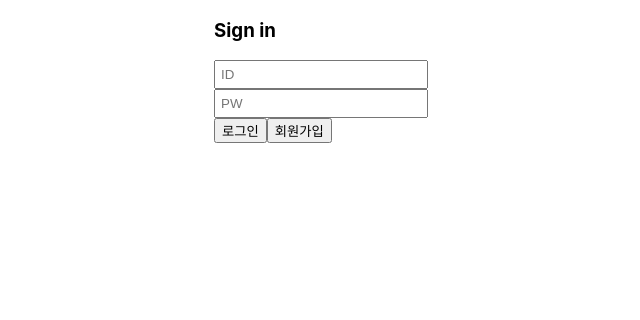
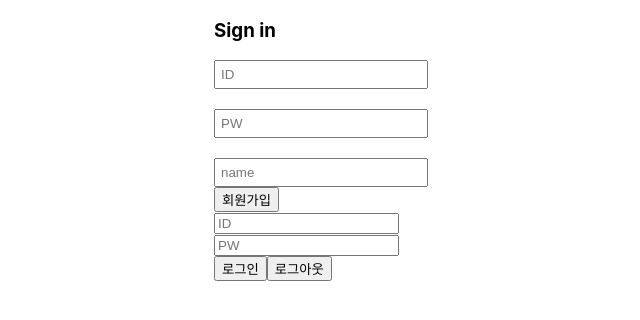
Before and after one commit to tjrgh21/DB_Study_front, a React (Create React App) app: page /Login in a window 1280 px wide. Shown: the top 320 px of the page, without its empty margins (319-959 px from the left). Built offline with nearby package versions, Linux system fonts and the light colour scheme.

Commit message:
login, logout, signup done

```diff
--- a/package.json
+++ b/package.json
@@ -3,6 +3,7 @@
   "version": "0.1.0",
   "private": true,
   "dependencies": {
+    "axios": "^1.7.9",
     "cra-template": "1.2.0",
     "react": "^19.0.0",
     "react-dom": "^19.0.0",
--- a/src/components/Login.jsx
+++ b/src/components/Login.jsx
@@ -1,16 +1,105 @@
-import React from "react";
+import React, { useState } from "react";
 import "../styles/Login.css";
+import axios from "axios";
+
+//axios 기본 설정
+axios.defaults.withCredentials = true;
 
 function Login() {
+    const [userSignup, setUserSignup] = useState({
+        id: "",
+        pw: "",
+        name: ""
+    });
+
+    const [userLogin, setUserLogin] = useState({
+        id: "",
+        pw: ""
+    })
+
+    const onChangeSignup = (e) => {
+        const { name, value } = e.target;
+        setUserSignup({
+            ...userSignup,
+            [name]: value,
+        });
+    }
+
+    const onChangeLogin = (e) => {
+        const { name, value } = e.target;
+        setUserLogin({
+            ...userLogin,
+            [name]: value,
+        });
+    }
+
+    const onClickSignup = () => {
+        // console.log(userSignup)
+        axios.post("http://localhost:4000/signup", { user: userSignup }).then((res) => {
+            console.log(res.data.msg)
+        })
+    }
+
+    const onClickLogin = () => {
+        axios.post("http://localhost:4000/login", { user: userLogin }).then((res) => {
+            console.log(res.data.msg)
+        })
+    }
+
+    const onClickLogout = () => {
+        axios.post("http://localhost:4000/logout").then((res) => {
+            console.log(res.data.msg)
+        })
+    }
+
 return (
     <div className="Login">
         <h3>Sign in</h3>
         <div className="inputContainer">
-                <input type="text" placeholder="ID" />
-                <input type="password" placeholder="PW" />
+            <input
+                type="text"
+                placeholder="ID"
+                onChange={onChangeSignup}
+                name="id"
+                value={userSignup.id}
+            />
+            <br />
+            <input
+                type="password"
+                placeholder="PW"
+                onChange={onChangeSignup}
+                name="pw"
+                value={userSignup.pw}
+            />
+            <br />
+            <input
+                type="text"
+                placeholder="name"
+                onChange={onChangeSignup}
+                name="name"
+                value={userSignup.name}
+            />
         </div>
-            <button>로그인</button>
-            <button>회원가입</button>
+        <button onClick={onClickSignup}>회원가입</button>
+        <div>
+            <input
+                type="text"
+                placeholder="ID"
+                onChange={onChangeLogin}
+                name="id"
+                value={userLogin.id}
+            />
+            <br />
+            <input
+                type="password"
+                placeholder="PW"
+                onChange={onChangeLogin}
+                name="pw"
+                value={userLogin.pw}
+            />
+        </div>
+        <button onClick={onClickLogin}>로그인</button>
+        <button onClick={onClickLogout}>로그아웃</button>
     </div>
 )
 };
```
Also changed, not shown: 1 other file (tests, documents, lock files or other folders). Lines whose indentation alone changed are shown as unchanged.
